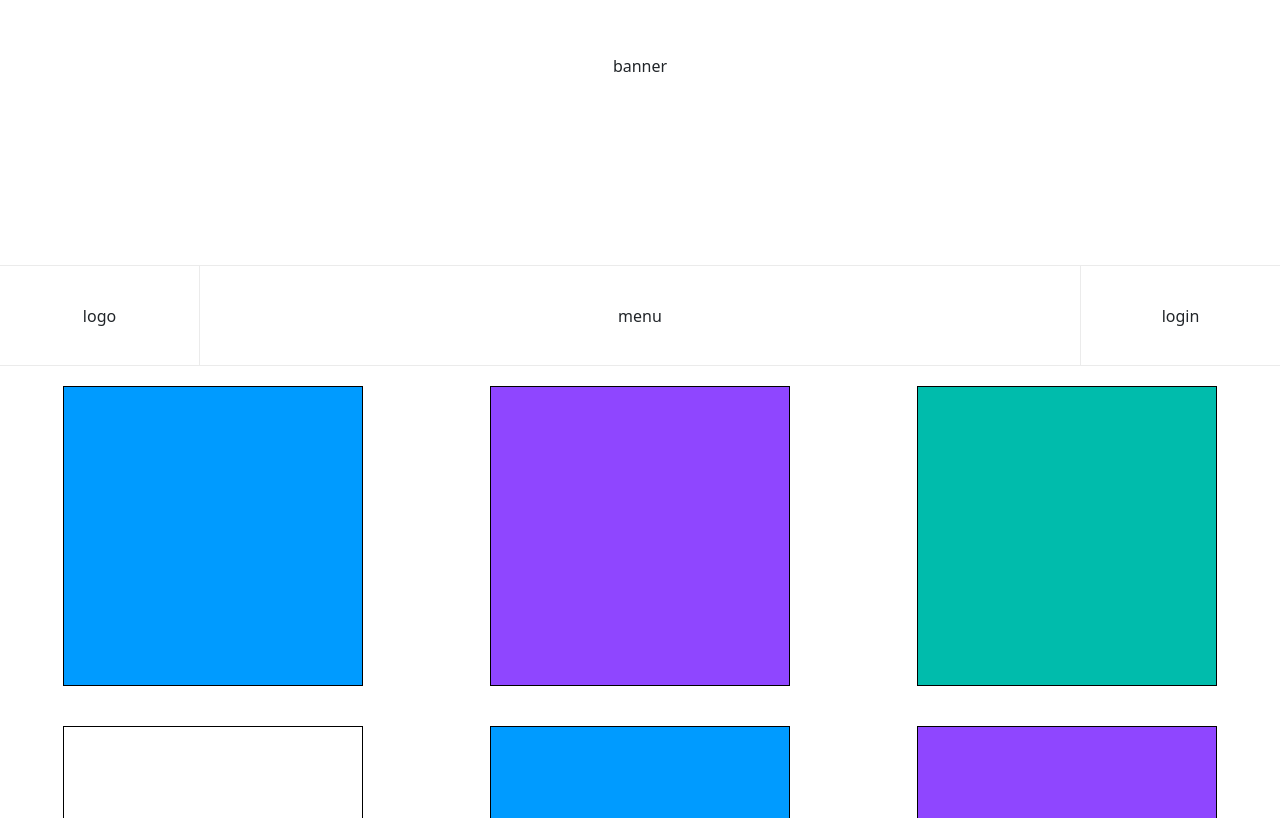
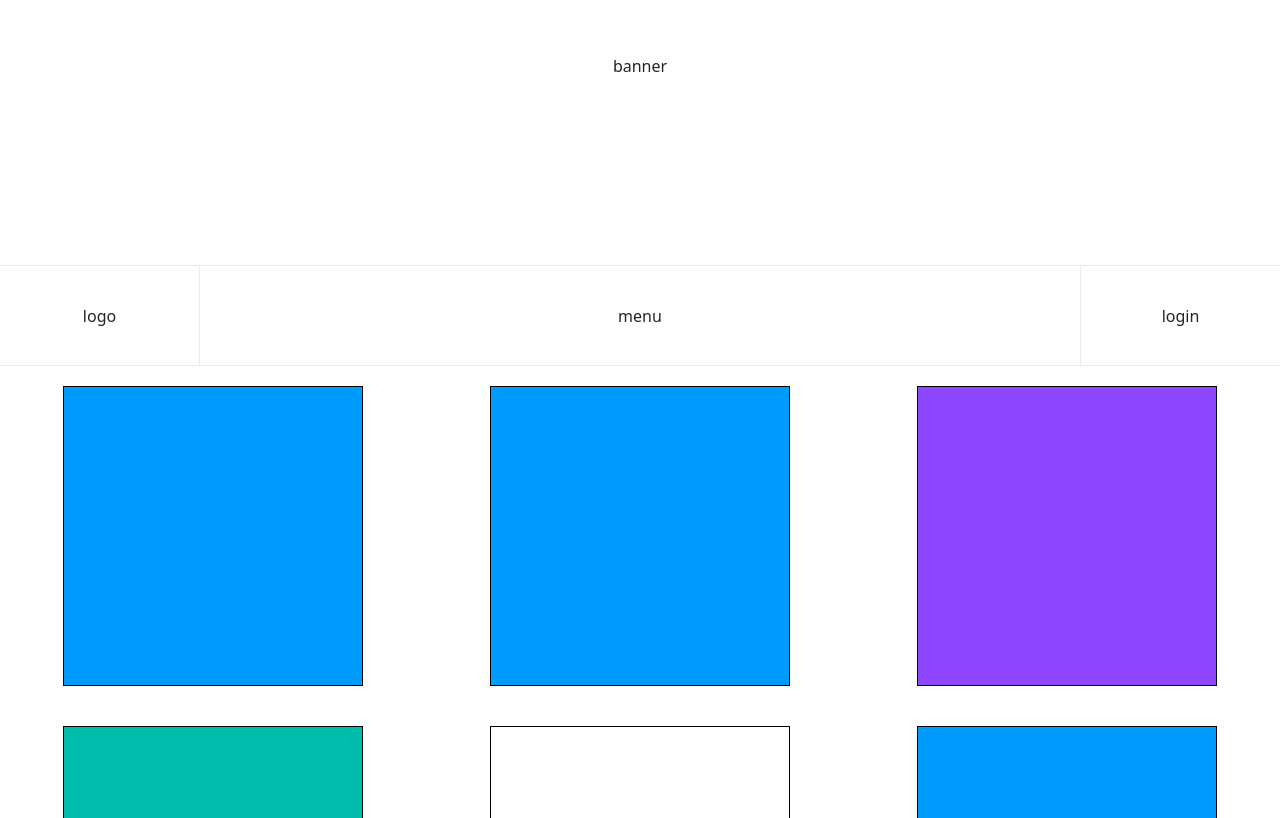
Before and after one commit to WhdWl/study-vue-vue2.0, a Vue app: page /contentTypeA in a window 1280 px wide. Shown: the part 134-952 px from the top of the page. Built offline with nearby package versions, Linux system fonts and the light colour scheme.

Commit message:
Box.vue props 추가

```diff
--- a/src/components/content/Box.vue
+++ b/src/components/content/Box.vue
@@ -1,6 +1,7 @@
 <template>
-  <div v-bind:class="['box', color]" v-bind:style="{width: width + 'px', height: height + 'px'}"></div>
-<!--  <div class="box" :style="{width: width + 'px', height: height + 'px'}"></div>-->
+  <div v-bind:class="['box', color]" v-bind:style="{'width': width + 'px', 'height': height + 'px'}"></div>
+<!--  <div v-bind:class="['box', color]" v-bind:style="{'width': width + 'px', 'height': height + 'px'}"></div>-->
+<!--  <div :class="box" :style="{width: width + 'px', height: height + 'px'}"></div>-->
 </template>
 
 <style scoped>
@@ -27,8 +28,8 @@ export default {
       type: String
       , default: ""
     }
-  }
-  , data() {
+  },
+  data() {
     return {
       width: 300
       , height: 300
--- a/src/views/ContentTypeA.vue
+++ b/src/views/ContentTypeA.vue
@@ -1,5 +1,6 @@
 <template>
   <div>
+    <Box :color="color"/>
     <Box color="blue"/>
     <Box color="purple"/>
     <Box color="green"/>
@@ -42,5 +43,10 @@ export default {
   , components: {
     Box
   }
+  , data() {
+    return {
+      color: "blue"
+    }
+  }
 }
 </script>
```
